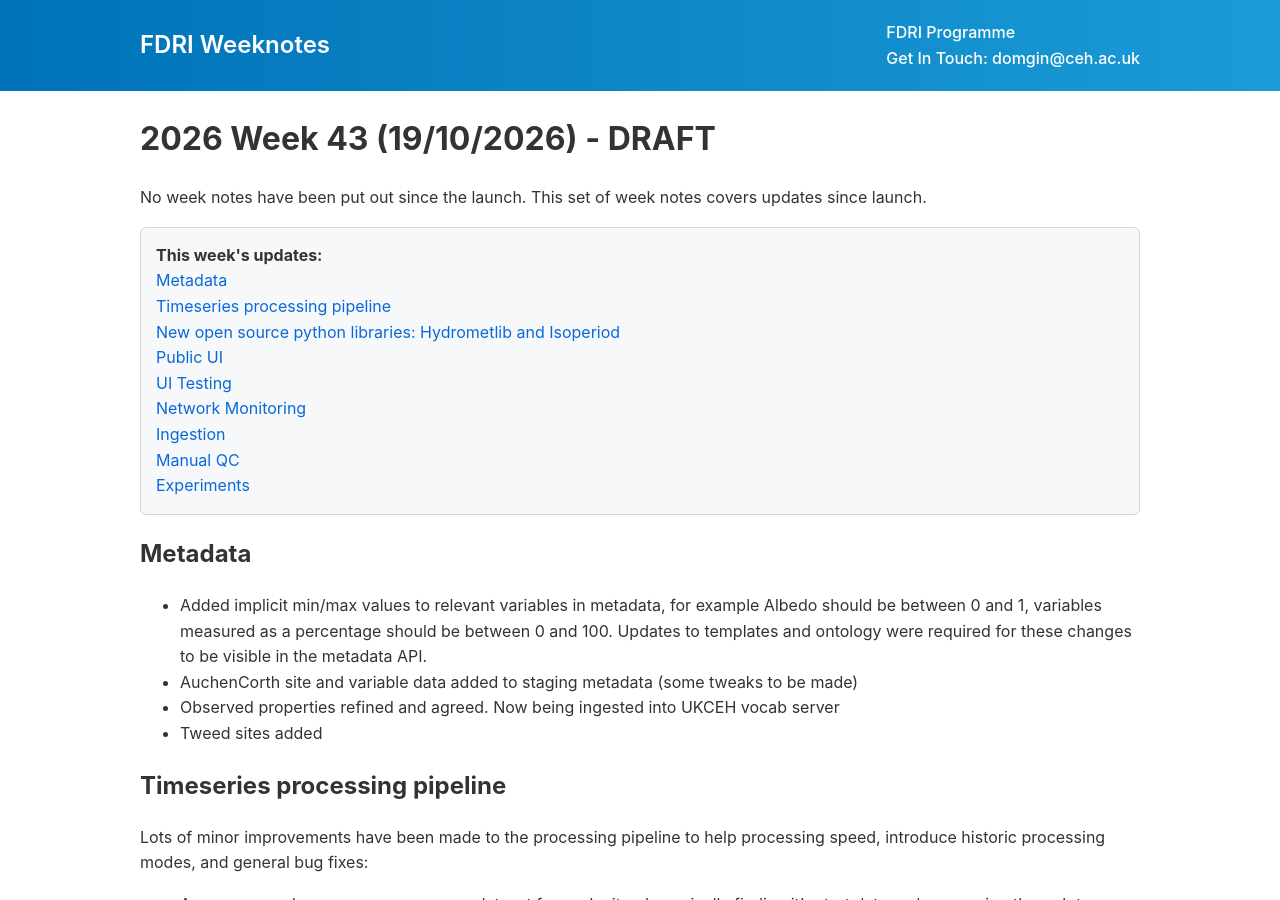
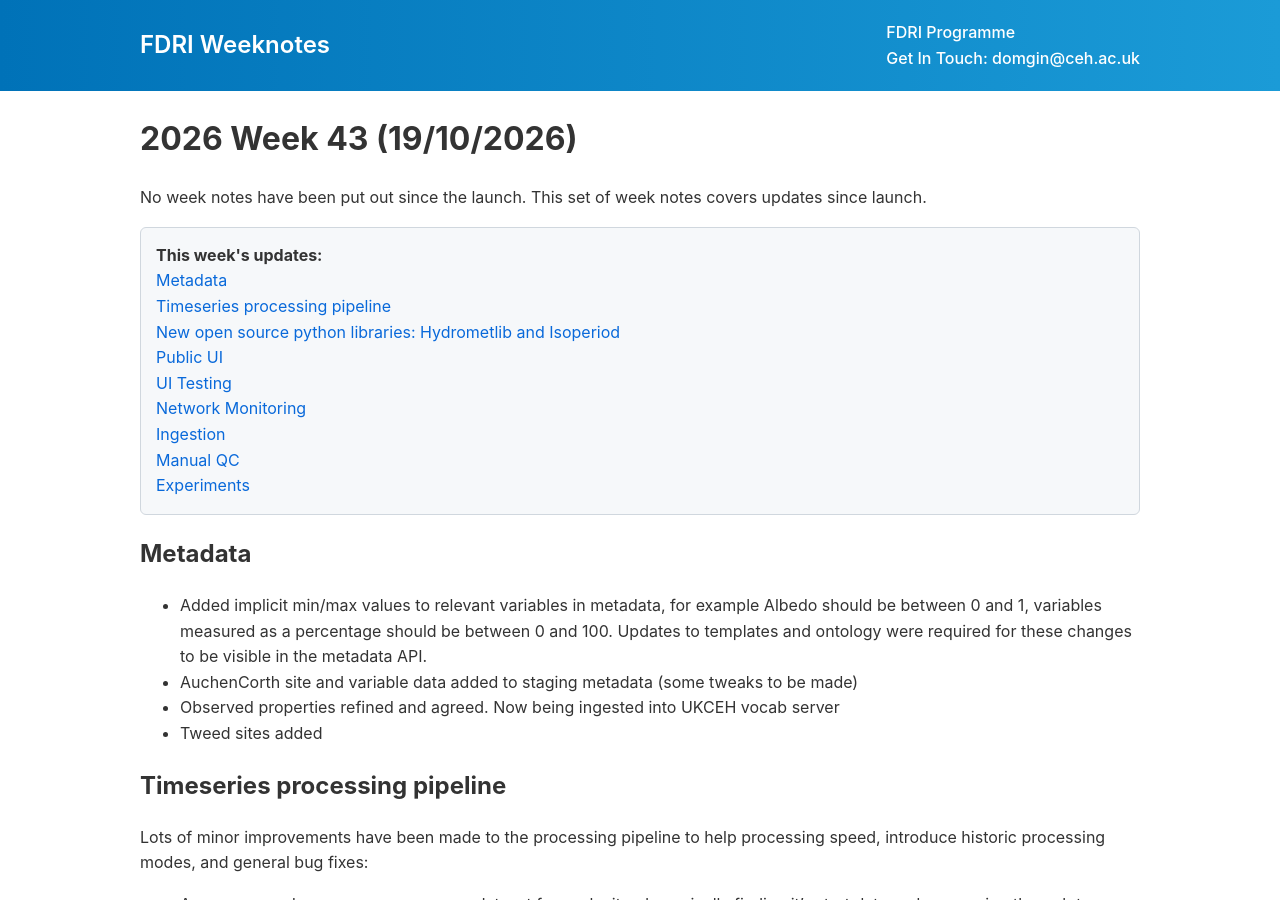
Before and after one commit to NERC-CEH/fdri_words, a Jekyll site: the page built from weeknotes/2026/43.md, in a window 1280 px wide and 900 px high. Built offline with Jekyll 4.4.1, drawn with Linux system fonts in a browser that asks for light colours; our own code applies the rules of GitHub Pages for plain Markdown files.

Commit message:
Remove DRAFT

```diff
--- a/weeknotes/2026/43.md
+++ b/weeknotes/2026/43.md
@@ -1,4 +1,4 @@
-# 2026 Week 43 (19/10/2026) - DRAFT
+# 2026 Week 43 (19/10/2026)
 
 No week notes have been put out since the launch. This set of week notes covers updates since launch.
 
```
